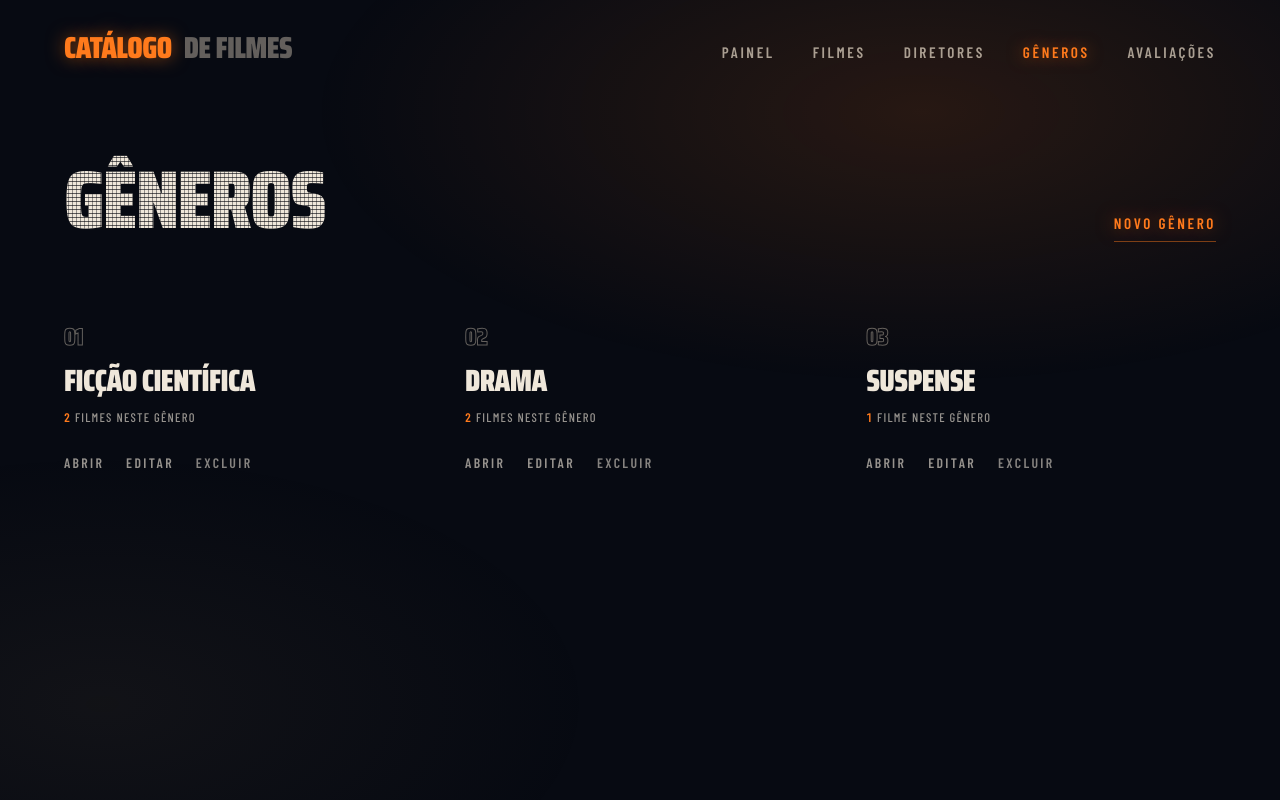
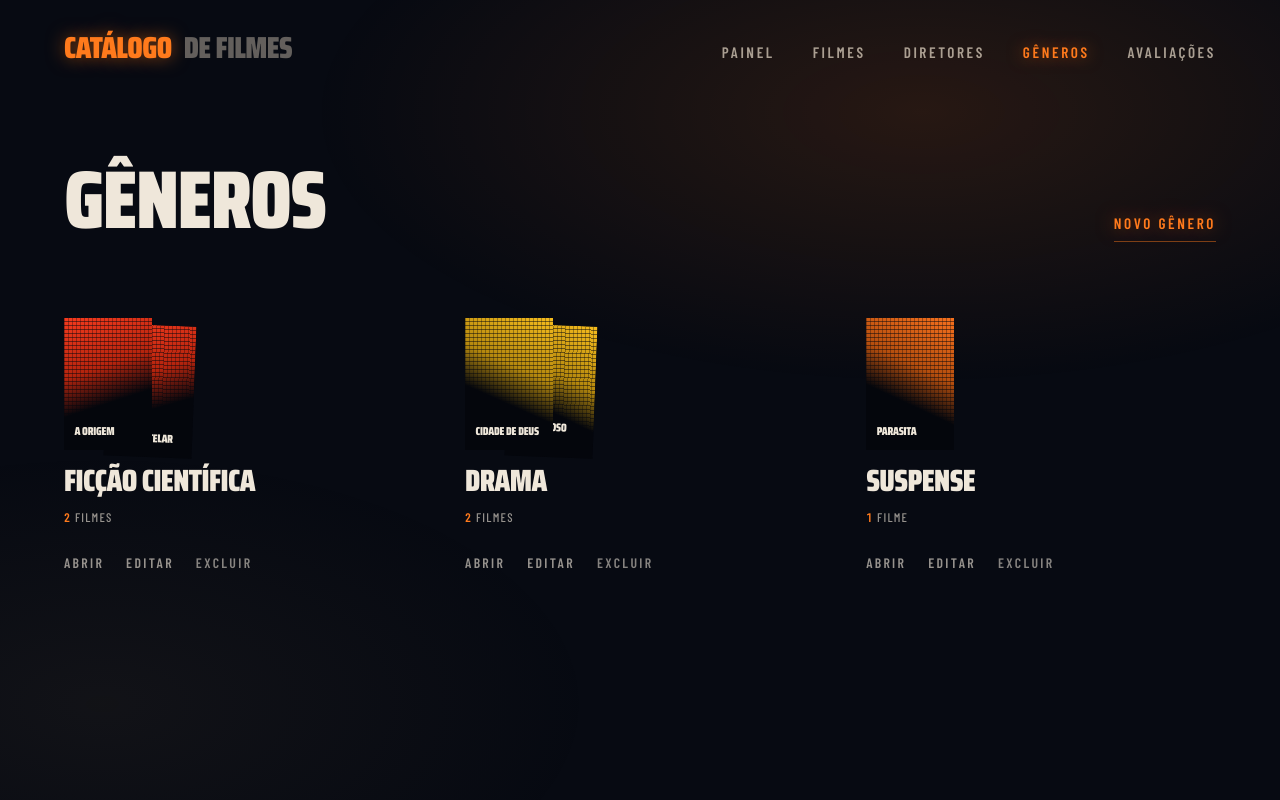
Before and after one commit to ljborgess/crud-filmes, a Django app: page /generos/ in a window 1280 px wide. Run offline with Django 5.2, Linux system fonts and the light colour scheme; data comes from the database, SQL or seed files in the repository.

Commit message:
Adiciona movimento, mosaicos nas listagens e enxuga o texto
Movimento:
- View Transitions entre documentos: a capa se transforma da grade para
  o heroi do detalhe, carregando a continuidade da navegacao
- Nome de transicao so onde o filme aparece uma unica vez na tela; nome
  repetido na mesma pagina cancela o efeito
- Entrada escalonada em faixas, registros, avaliacoes e metricas, com
  teto de 330ms para o ultimo item nao esperar
- Hover da capa acende o campo e recua a trama; estrelas acendem em
  sequencia no detalhe

Capas nas demais rotas:
- Listagens de diretor e genero ganham mosaico das capas dos filmes
  deles, que abre em leque no hover: a relacao 1:N virando imagem
- Lista de avaliacoes mostra a capa do filme avaliado

Menos texto:
- Fora os indices decorativos das listagens
- Frases de contagem encurtadas

A pedido do usuario, a malha sai tambem das letras dos titulos, por ler
como xadrez. Com ela fora do fundo e das letras, a identidade passa a
morar nas capas e no contraste golpeado/apagado.

Co-Authored-By: Claude Opus 5 <noreply@anthropic.com>

```diff
--- a/catalogo/static/catalogo/style.css
+++ b/catalogo/static/catalogo/style.css
@@ -175,13 +163,7 @@ main.estreito {
     font-size: clamp(2rem, 6.4vw, 5.4rem);
     line-height: 1.02;
     padding-top: 0.06em;
-    background-image:
-        repeating-linear-gradient(0deg, rgba(4, 6, 12, 0.62) 0 1px, transparent 1px 4px),
-        repeating-linear-gradient(90deg, rgba(4, 6, 12, 0.4) 0 1px, transparent 1px 4px),
-        linear-gradient(var(--osso), var(--osso));
-    -webkit-background-clip: text;
-    background-clip: text;
-    color: transparent;
+    color: var(--osso);
 }
 
 h2.faixa-titulo {
@@ -872,3 +830,168 @@ input, textarea, select { caret-color: var(--golpe); }
     .detalhe-topo .capa-lugar { max-width: 200px; }
     .grade { grid-template-columns: repeat(auto-fill, minmax(min(100%, 140px), 1fr)); }
 }
+
+/* ==========================================================================
+   Movimento
+   Momento focal: a capa se transforma da grade para o herói do detalhe.
+   O resto é feedback curto — em modo Operate, transição rotineira é rápida.
+   ========================================================================== */
+
+/* --- continuidade entre páginas ----------------------------------------- */
+
+@view-transition { navigation: auto; }
+
+/* a página cede lugar depressa; a capa é que carrega a continuidade */
+::view-transition-old(root) {
+    animation: sair-pagina 90ms var(--saida) both;
+}
+
+::view-transition-new(root) {
+    animation: entrar-pagina 200ms var(--saida) both;
+}
+
+@keyframes sair-pagina {
+    to { opacity: 0; }
+}
+
+@keyframes entrar-pagina {
+    from { opacity: 0; }
+}
+
+/* a capa não some nem reaparece: ela viaja e muda de forma */
+::view-transition-group(*) {
+    animation-duration: 420ms;
+    animation-timing-function: var(--saida);
+}
+
+/* --- entrada da grade ---------------------------------------------------- */
+/* lista aparecendo como lista: escalonamento com teto de atraso */
+
+.grade .cartaz {
+    animation: erguer 420ms var(--saida) backwards;
+    animation-delay: min(calc(var(--ordem, 0) * 55ms), 330ms);
+}
+
+@keyframes erguer {
+    from { opacity: 0; transform: translateY(14px); }
+}
+
+/* --- hover da capa ------------------------------------------------------- */
+
+.capa-campo { transition: filter var(--beat) var(--saida); }
+.capa-malha { transition: opacity var(--beat) var(--saida); }
+
+/* o campo acende e a trama recua: o cátodo é golpeado */
+.cartaz:hover .capa-campo,
+.item:hover .capa-campo { filter: brightness(1.22) saturate(1.1); }
+.cartaz:hover .capa-malha,
+.item:hover .capa-malha { opacity: 0.55; }
+
+.cartaz:focus-visible .capa { transform: translateY(-6px); }
+
+/* --- estrelas: acendem em sequência ------------------------------------- */
+
+.avaliacao-linha .estrelas .cheia {
+    animation: acender 260ms var(--saida) backwards;
+}
+
+.avaliacao-linha .estrelas .cheia:nth-child(1) { animation-delay: 40ms; }
+.avaliacao-linha .estrelas .cheia:nth-child(2) { animation-delay: 90ms; }
+.avaliacao-linha .estrelas .cheia:nth-child(3) { animation-delay: 140ms; }
+.avaliacao-linha .estrelas .cheia:nth-child(4) { animation-delay: 190ms; }
+.avaliacao-linha .estrelas .cheia:nth-child(5) { animation-delay: 240ms; }
+
+@keyframes acender {
+    from { opacity: 0; filter: drop-shadow(0 0 0 rgba(255, 122, 28, 0)); }
+}
+
+/* --- a média do detalhe golpeia ----------------------------------------- */
+
+.media-grande {
+    animation: golpear calc(var(--beat) * 2) var(--saida) backwards;
+    animation-delay: 120ms;
+}
+
+/* --- quem prefere menos movimento não recebe nenhum --------------------- */
+
+@media (prefers-reduced-motion: reduce) {
+    @view-transition { navigation: none; }
+}
+
+/* --- mosaico: a relação 1:N virando imagem ------------------------------ */
+
+.mosaico-link { display: block; margin-bottom: 16px; }
+
+.mosaico {
+    position: relative;
+    display: flex;
+    align-items: flex-start;
+    height: 132px;
+}
+
+.mosaico-carta {
+    width: 88px;
+    flex: 0 0 auto;
+    margin-left: calc(var(--profundidade) * -46px);
+    z-index: calc(3 - var(--profundidade));
+    transform: translateY(calc(var(--profundidade) * 7px)) rotate(calc(var(--profundidade) * 2.2deg));
+    transition: transform 320ms var(--saida), margin-left 320ms var(--saida);
+}
+
+.mosaico-carta:first-child { margin-left: 0; }
+.mosaico-carta .capa { padding: 14% 12%; }
+.mosaico-carta .capa-genero,
+.mosaico-carta .capa-diretor { display: none; }
+.mosaico-carta .capa-titulo { font-size: 0.72rem; line-height: 0.98; }
+
+/* o leque se abre ao passar o mouse: os filmes se separam */
+.mosaico-link:hover .mosaico-carta { margin-left: -22px; transform: translateY(0) rotate(0deg); }
+.mosaico-link:hover .mosaico-carta:first-child { margin-left: 0; }
+
+.mosaico-vazio {
+    width: 88px;
+    aspect-ratio: 2 / 3;
+    border: 1px dashed var(--recusa);
+}
+
+.mosaico-resto {
+    align-self: center;
+    margin-left: 14px;
+    font-family: 'Saira Condensed', sans-serif;
+    font-weight: 900;
+    font-size: 1.15rem;
+    color: var(--golpe);
+}
+
+/* --- capa pequena na lista de avaliações -------------------------------- */
+
+.capa-pequena { display: block; width: 92px; margin-bottom: 14px; }
+.capa-pequena .capa { padding: 14% 12%; }
+.capa-pequena .capa-genero,
+.capa-pequena .capa-diretor { display: none; }
+.capa-pequena .capa-titulo { font-size: 0.72rem; line-height: 0.98; }
+.capa-pequena .capa { transition: transform var(--beat) var(--saida); }
+.capa-pequena:hover .capa { transform: translateY(-5px); }
+
+/* --- entrada: tudo chega, escalonado e curto ---------------------------- */
+
+.faixa .item,
+.registros .registro,
+.avaliacao-linha,
+.medidas .medida {
+    animation: erguer 420ms var(--saida) backwards;
+}
+
+.faixa .item:nth-child(1), .registros .registro:nth-child(1),
+.avaliacao-linha:nth-child(1), .medidas .medida:nth-child(1) { animation-delay: 40ms; }
+.faixa .item:nth-child(2), .registros .registro:nth-child(2),
+.avaliacao-linha:nth-child(2), .medidas .medida:nth-child(2) { animation-delay: 95ms; }
+.faixa .item:nth-child(3), .registros .registro:nth-child(3),
+.avaliacao-linha:nth-child(3), .medidas .medida:nth-child(3) { animation-delay: 150ms; }
+.faixa .item:nth-child(4), .registros .registro:nth-child(4),
+.avaliacao-linha:nth-child(4), .medidas .medida:nth-child(4) { animation-delay: 205ms; }
+.faixa .item:nth-child(n+5), .registros .registro:nth-child(n+5),
+.avaliacao-linha:nth-child(n+5) { animation-delay: 260ms; }
+
+/* o numeral já golpeia por conta própria; não some junto */
+.medidas .medida { animation-name: erguer; }
--- a/catalogo/templates/catalogo/_capa.html
+++ b/catalogo/templates/catalogo/_capa.html
@@ -1,9 +1,15 @@
 {% comment %}
 Capa autoral de um filme. Recebe `filme`.
+
 A matiz vem do gênero e fica na faixa do laranja de cátodo, então dois gêneros
 se distinguem sem que a capa saia das duas cores do sistema.
+
+Passe `vt=1` para a capa participar da transição entre páginas. Só onde o filme
+aparece uma única vez na tela: nome de transição repetido cancela o efeito.
 {% endcomment %}
-<div class="capa" style="--matiz: {{ filme.genero.matiz }}; --inclinacao: {{ filme.genero.inclinacao }}deg" aria-hidden="true">
+<div class="capa"
+     style="--matiz: {{ filme.genero.matiz }}; --inclinacao: {{ filme.genero.inclinacao }}deg{% if vt %}; view-transition-name: capa-{{ filme.pk }}{% endif %}"
+     aria-hidden="true">
     <span class="capa-campo"></span>
     <span class="capa-malha"></span>
     <span class="capa-genero">{{ filme.genero }}</span>
--- /dev/null
+++ b/catalogo/templates/catalogo/_mosaico.html
@@ -0,0 +1,17 @@
+{% comment %}
+Mosaico das capas de um conjunto de filmes. Recebe `filmes` e `total`.
+
+É a relação 1:N virando imagem: o cartão do diretor mostra os filmes dele.
+As capas aqui não participam da transição entre páginas, porque o mesmo filme
+pode aparecer em mais de um mosaico da mesma tela.
+{% endcomment %}
+<div class="mosaico">
+    {% for filme in filmes|slice:":3" %}
+    <div class="mosaico-carta" style="--profundidade: {{ forloop.counter0 }}">
+        {% include 'catalogo/_capa.html' with filme=filme %}
+    </div>
+    {% empty %}
+    <div class="mosaico-vazio"></div>
+    {% endfor %}
+    {% if total > 3 %}<span class="mosaico-resto">+{{ total|add:"-3" }}</span>{% endif %}
+</div>
--- a/catalogo/templates/catalogo/avaliacao_lista.html
+++ b/catalogo/templates/catalogo/avaliacao_lista.html
@@ -13,7 +13,9 @@
 <div class="registros">
     {% for avaliacao in avaliacoes %}
     <article class="registro">
-        <span class="indice">{{ forloop.counter|stringformat:"02d" }}</span>
+        <a href="{% url 'detalhe_filme' avaliacao.filme.pk %}" class="capa-pequena">
+            {% include 'catalogo/_capa.html' with filme=avaliacao.filme %}
+        </a>
         <h2><a href="{% url 'detalhe_filme' avaliacao.filme.pk %}">{{ avaliacao.filme.titulo }}</a></h2>
         <div style="margin-bottom:12px;">
             {% include 'catalogo/_estrelas.html' with avaliacao=avaliacao %}
--- a/catalogo/templates/catalogo/dashboard.html
+++ b/catalogo/templates/catalogo/dashboard.html
@@ -45,7 +45,7 @@
 <div class="faixa">
     {% for filme in ultimos_filmes %}
     <a href="{% url 'detalhe_filme' filme.pk %}" class="item">
-        {% include 'catalogo/_capa.html' with filme=filme %}
+        {% include 'catalogo/_capa.html' with filme=filme vt=1 %}
         <div class="nome" style="margin-top:14px;">{{ filme.titulo }}</div>
         <div class="sub">{{ filme.genero }} · {{ filme.diretor }}</div>
     </a>
--- a/catalogo/templates/catalogo/diretor_detalhe.html
+++ b/catalogo/templates/catalogo/diretor_detalhe.html
@@ -22,8 +22,8 @@
 <h2 class="faixa-titulo">Filmes dirigidos</h2>
 <div class="grade">
     {% for filme in filmes %}
-    <a href="{% url 'detalhe_filme' filme.pk %}" class="cartaz">
-        {% include 'catalogo/_capa.html' with filme=filme %}
+    <a href="{% url 'detalhe_filme' filme.pk %}" class="cartaz" style="--ordem: {{ forloop.counter0 }}">
+        {% include 'catalogo/_capa.html' with filme=filme vt=1 %}
         <div class="abaixo">
             <span class="nome">{{ filme.titulo }}</span>
             {% if filme.media %}<span class="nota">{{ filme.media|floatformat:1 }}</span>{% endif %}
--- a/catalogo/templates/catalogo/diretor_lista.html
+++ b/catalogo/templates/catalogo/diretor_lista.html
@@ -13,11 +13,13 @@
 <div class="registros">
     {% for diretor in diretores %}
     <article class="registro">
-        <span class="indice">{{ forloop.counter|stringformat:"02d" }}</span>
+        <a href="{% url 'detalhe_diretor' diretor.pk %}" class="mosaico-link">
+            {% include 'catalogo/_mosaico.html' with filmes=diretor.filmes.all total=diretor.total_filmes %}
+        </a>
         <h2><a href="{% url 'detalhe_diretor' diretor.pk %}">{{ diretor.nome }}</a></h2>
         <div><span class="atributo">{{ diretor.nacionalidade }}</span></div>
         <div class="medida-linha" style="margin-top:14px;">
-            <strong>{{ diretor.total_filmes }}</strong> filme{{ diretor.total_filmes|pluralize }} no catálogo
+            <strong>{{ diretor.total_filmes }}</strong> filme{{ diretor.total_filmes|pluralize }}
         </div>
         <div class="acoes">
             <a href="{% url 'detalhe_diretor' diretor.pk %}" class="acao">Abrir</a>
--- a/catalogo/templates/catalogo/filme_detalhe.html
+++ b/catalogo/templates/catalogo/filme_detalhe.html
@@ -5,7 +5,7 @@
 {% block conteudo %}
 <div class="detalhe-topo">
     <div class="capa-lugar">
-        {% include 'catalogo/_capa.html' with filme=filme %}
+        {% include 'catalogo/_capa.html' with filme=filme vt=1 %}
     </div>
 
     <div>
@@ -58,7 +58,7 @@
 <div class="faixa">
     {% for outro in do_mesmo_diretor %}
     <a href="{% url 'detalhe_filme' outro.pk %}" class="item" style="width:clamp(150px,16vw,190px);">
-        {% include 'catalogo/_capa.html' with filme=outro %}
+        {% include 'catalogo/_capa.html' with filme=outro vt=1 %}
         <div class="nome" style="margin-top:12px;">{{ outro.titulo }}</div>
     </a>
     {% endfor %}
--- a/catalogo/templates/catalogo/filme_lista.html
+++ b/catalogo/templates/catalogo/filme_lista.html
@@ -12,8 +12,8 @@
 
 <div class="grade">
     {% for filme in filmes %}
-    <a href="{% url 'detalhe_filme' filme.pk %}" class="cartaz">
-        {% include 'catalogo/_capa.html' with filme=filme %}
+    <a href="{% url 'detalhe_filme' filme.pk %}" class="cartaz" style="--ordem: {{ forloop.counter0 }}">
+        {% include 'catalogo/_capa.html' with filme=filme vt=1 %}
         <div class="abaixo">
             <span class="nome">{{ filme.titulo }}</span>
             {% if filme.media %}<span class="nota">{{ filme.media|floatformat:1 }}</span>{% endif %}
--- a/catalogo/templates/catalogo/genero_detalhe.html
+++ b/catalogo/templates/catalogo/genero_detalhe.html
@@ -21,8 +21,8 @@
 <h2 class="faixa-titulo">Filmes deste gênero</h2>
 <div class="grade">
     {% for filme in filmes %}
-    <a href="{% url 'detalhe_filme' filme.pk %}" class="cartaz">
-        {% include 'catalogo/_capa.html' with filme=filme %}
+    <a href="{% url 'detalhe_filme' filme.pk %}" class="cartaz" style="--ordem: {{ forloop.counter0 }}">
+        {% include 'catalogo/_capa.html' with filme=filme vt=1 %}
         <div class="abaixo">
             <span class="nome">{{ filme.titulo }}</span>
             {% if filme.media %}<span class="nota">{{ filme.media|floatformat:1 }}</span>{% endif %}
--- a/catalogo/templates/catalogo/genero_lista.html
+++ b/catalogo/templates/catalogo/genero_lista.html
@@ -13,10 +13,12 @@
 <div class="registros">
     {% for genero in generos %}
     <article class="registro">
-        <span class="indice">{{ forloop.counter|stringformat:"02d" }}</span>
+        <a href="{% url 'detalhe_genero' genero.pk %}" class="mosaico-link">
+            {% include 'catalogo/_mosaico.html' with filmes=genero.filmes.all total=genero.total_filmes %}
+        </a>
         <h2><a href="{% url 'detalhe_genero' genero.pk %}">{{ genero.nome }}</a></h2>
         <div class="medida-linha" style="margin-top:14px;">
-            <strong>{{ genero.total_filmes }}</strong> filme{{ genero.total_filmes|pluralize }} neste gênero
+            <strong>{{ genero.total_filmes }}</strong> filme{{ genero.total_filmes|pluralize }}
         </div>
         <div class="acoes">
             <a href="{% url 'detalhe_genero' genero.pk %}" class="acao">Abrir</a>
--- a/catalogo/views.py
+++ b/catalogo/views.py
@@ -1,4 +1,4 @@
-from django.db.models import Avg, Count
+from django.db.models import Avg, Count, Prefetch
 from django.shortcuts import get_object_or_404, redirect, render
 
 from .forms import AvaliacaoForm, DiretorForm, FilmeForm, GeneroForm
@@ -114,7 +114,9 @@ def excluir_filme(request, pk):
 # ----------------------------------------------------------------- diretores
 
 def lista_diretores(request):
-    diretores = Diretor.objects.annotate(total_filmes=Count('filmes'))
+    diretores = Diretor.objects.annotate(total_filmes=Count('filmes')).prefetch_related(
+        Prefetch('filmes', queryset=Filme.objects.select_related('genero', 'diretor'))
+    )
     return render(request, 'catalogo/diretor_lista.html', {'diretores': diretores})
 
 
@@ -166,7 +168,9 @@ def excluir_diretor(request, pk):
 # -------------------------------------------------------------------- gêneros
 
 def lista_generos(request):
-    generos = Genero.objects.annotate(total_filmes=Count('filmes'))
+    generos = Genero.objects.annotate(total_filmes=Count('filmes')).prefetch_related(
+        Prefetch('filmes', queryset=Filme.objects.select_related('genero', 'diretor'))
+    )
     return render(request, 'catalogo/genero_lista.html', {'generos': generos})
 
 
@@ -218,7 +222,7 @@ def excluir_genero(request, pk):
 # ---------------------------------------------------------------- avaliações
 
 def lista_avaliacoes(request):
-    avaliacoes = Avaliacao.objects.select_related('filme')
+    avaliacoes = Avaliacao.objects.select_related('filme', 'filme__genero', 'filme__diretor')
     return render(request, 'catalogo/avaliacao_lista.html', {'avaliacoes': avaliacoes})
 
 
```
Also changed, not shown: other parts of catalogo/static/catalogo/style.css (+4 -40 lines).
